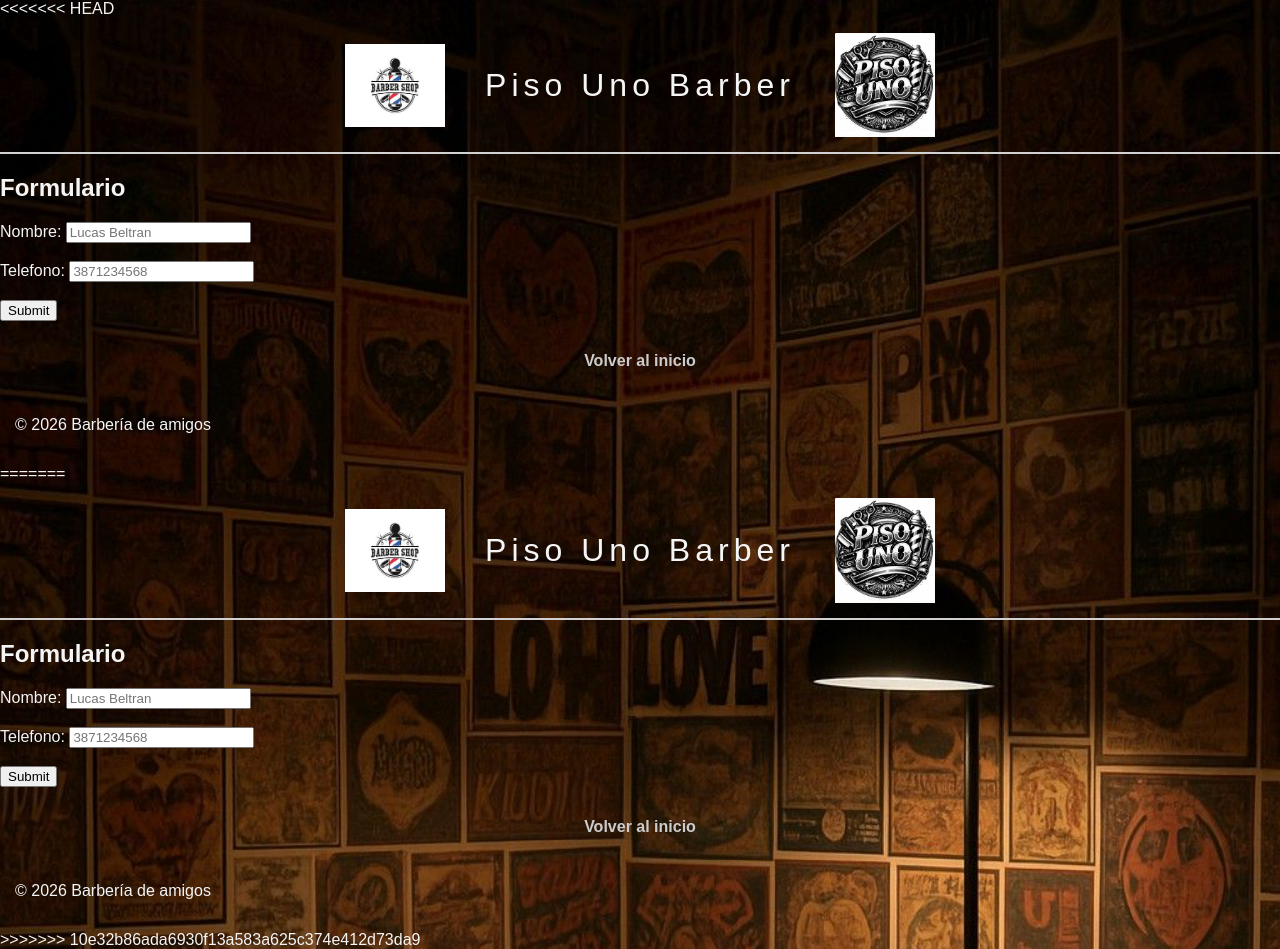
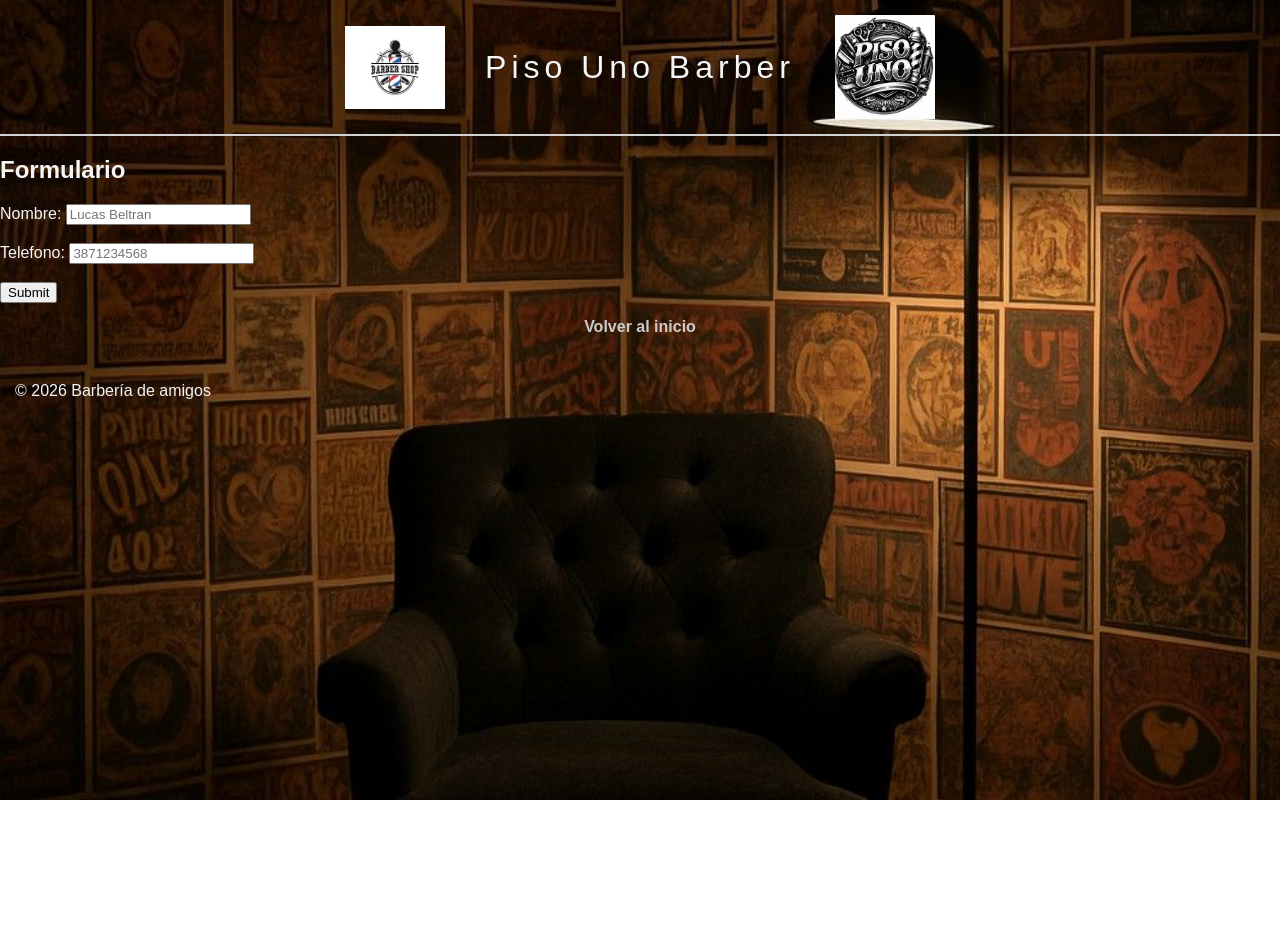
Before and after one commit to lucasveleizan739/pisounobarber, a plain HTML site: page turno.html in a window 1280 px wide. After the commit the page ends 800 px from the top, so only its background shows below. Drawn offline with Linux system fonts and the light colour scheme.

Commit message:
Arreglo conflicto turno

```diff
--- a/turno.html
+++ b/turno.html
@@ -1,4 +1,3 @@
-<<<<<<< HEAD
 <!DOCTYPE html>
 <html lang="en">
 <head>
@@ -35,42 +34,4 @@
         <p>© 2026 Barbería de amigos</p>
     </footer>
 </body>
-=======
-<!DOCTYPE html>
-<html lang="en">
-<head>
-    <meta charset="UTF-8">
-    <meta name="viewport" content="width=device-width, initial-scale=1.0">
-    <title>PisoUnoBarber</title>
-    <link rel="stylesheet" href="styles.css">
-</head>
-<body>
-    <header>
-        <div class="contenedor">
-            <img src="imagenes\barber.png" alt="Barber">
-            <h1>Piso Uno Barber</h1>
-            <img src="imagenes\logo.JPG" alt="Logo barberia">
-        </div>
-
-
-    </header>
-    <form action="">
-        <h2>Formulario</h2>
-        Nombre:
-        <input type="text" name="nombre" placeholder="Lucas Beltran"> <br>
-        <br>
-        Telefono:
-        <input type="text" name="telefono" placeholder="3871234568"> <br>
-        <br>
-        <input type="submit">
-    </form>
-
-    <nav>
-        <a href="inicio.html">Volver al inicio</a>
-    </nav>
-    <footer>
-        <p>© 2026 Barbería de amigos</p>
-    </footer>
-</body>
->>>>>>> 10e32b86ada6930f13a583a625c374e412d73da9
 </html>
```
